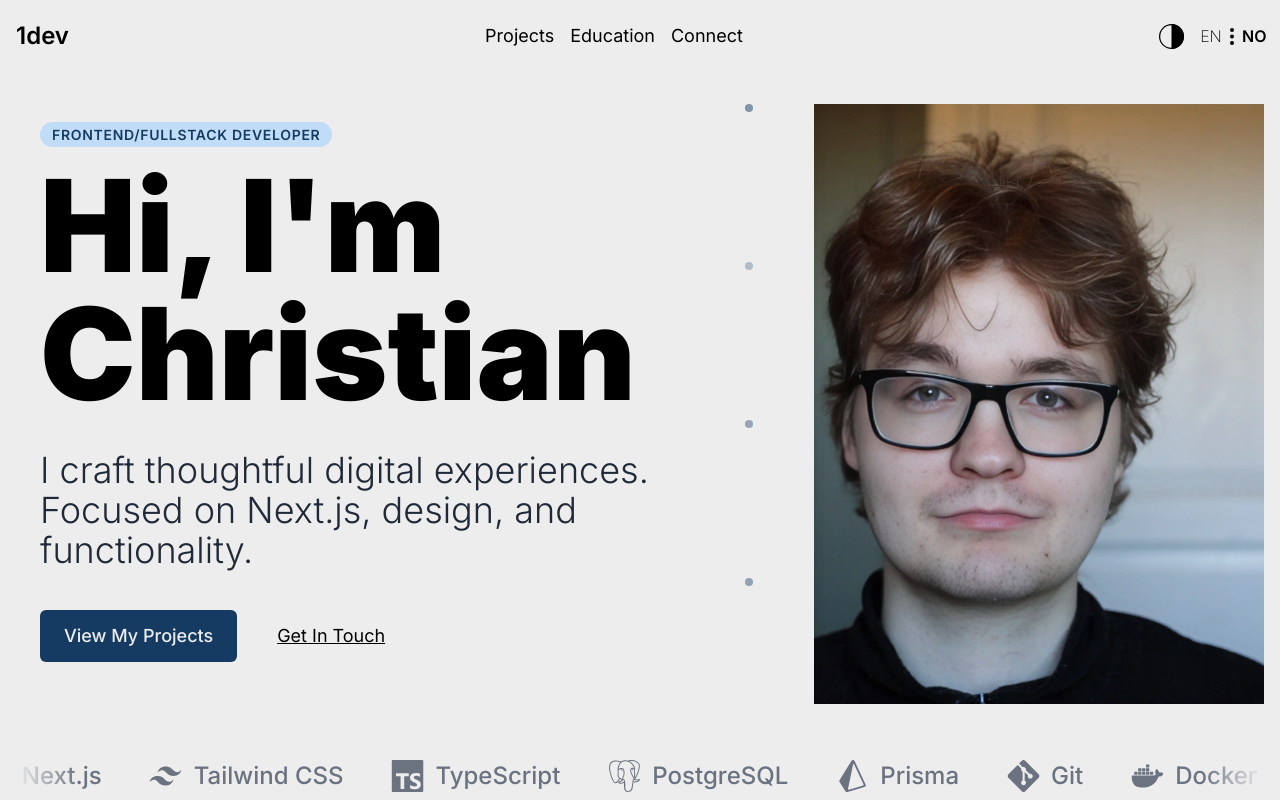
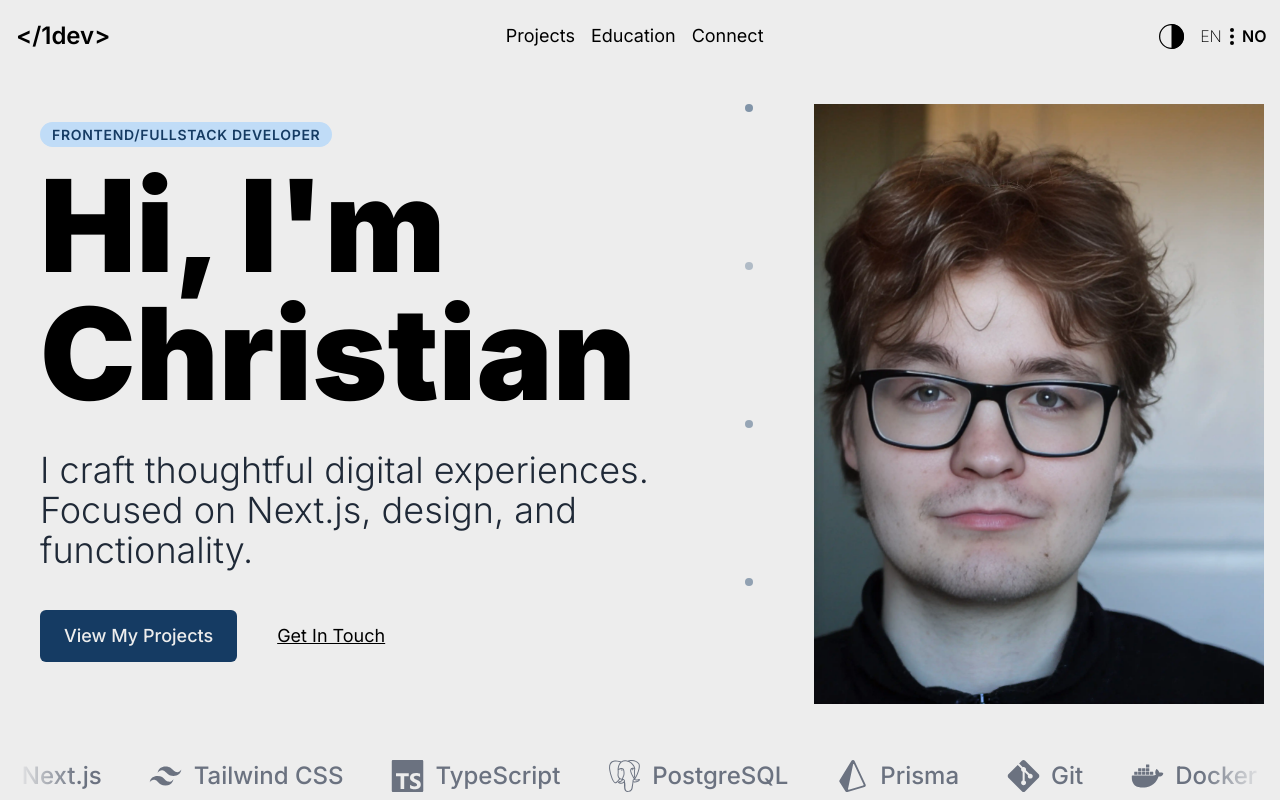
Before and after one commit to Zekima/my-portfolio, a Next.js app: page /en in a window 1280 px wide. Shown: the top 800 px of the page. Built offline with nearby package versions, Linux system fonts and the light colour scheme; no server answers.

Commit message:
Change main branding

```diff
--- a/components/NavBar/NavBar.tsx
+++ b/components/NavBar/NavBar.tsx
@@ -26,7 +26,7 @@ export default function NavBar() {
                     <MenuButton />
                     <Link href="/" aria-label={t('HomeLink')} className="focus:outline-none focus-visible:ring-2 focus-visible:ring-primary">
                         <span className="text-2xl font-semibold hover:text-primary focus:outline-none focus-visible:ring-2 focus-visible:ring-primary">
-                            1dev
+                            &lt;/1dev&gt;
                         </span>
                     </Link>
                 </div>
```
